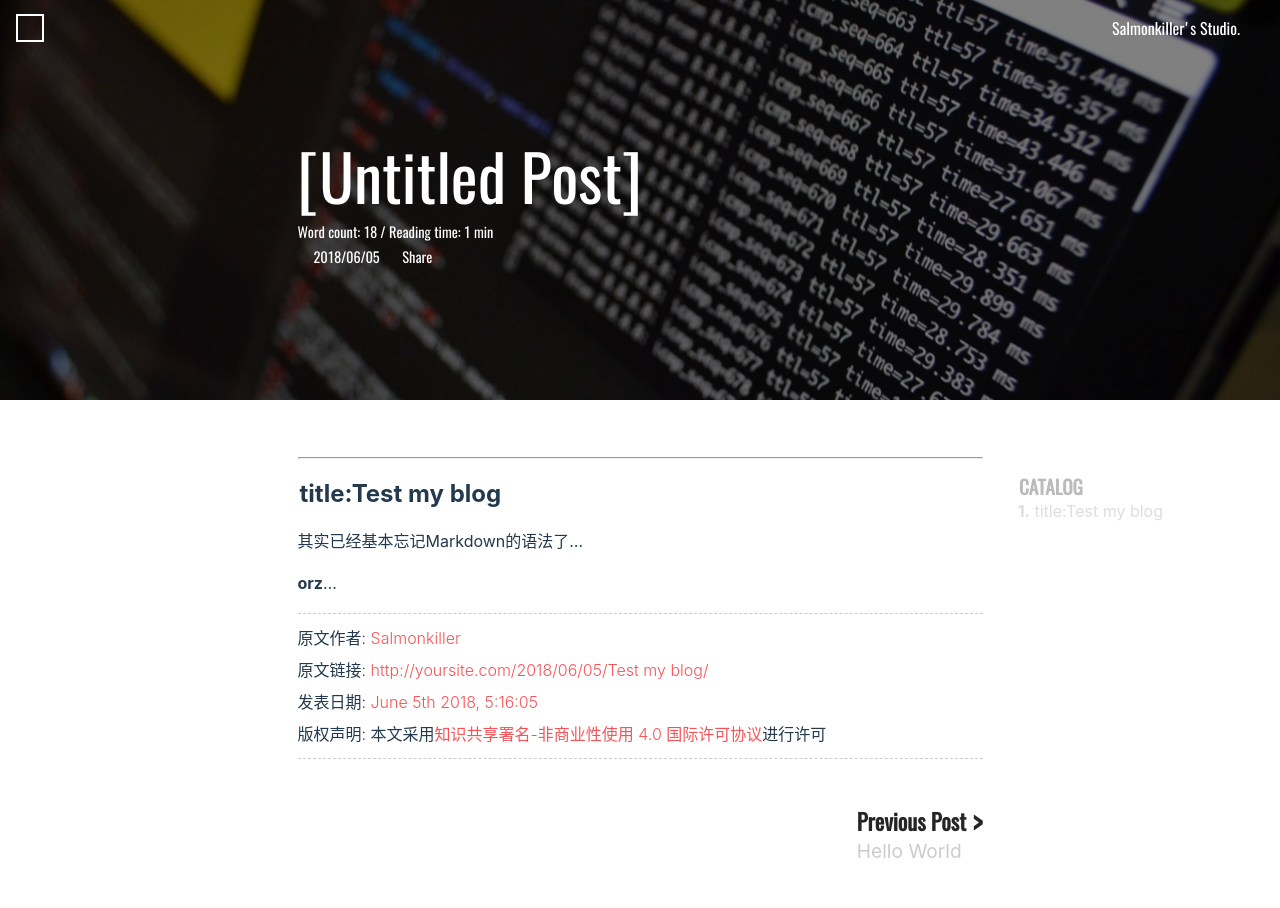
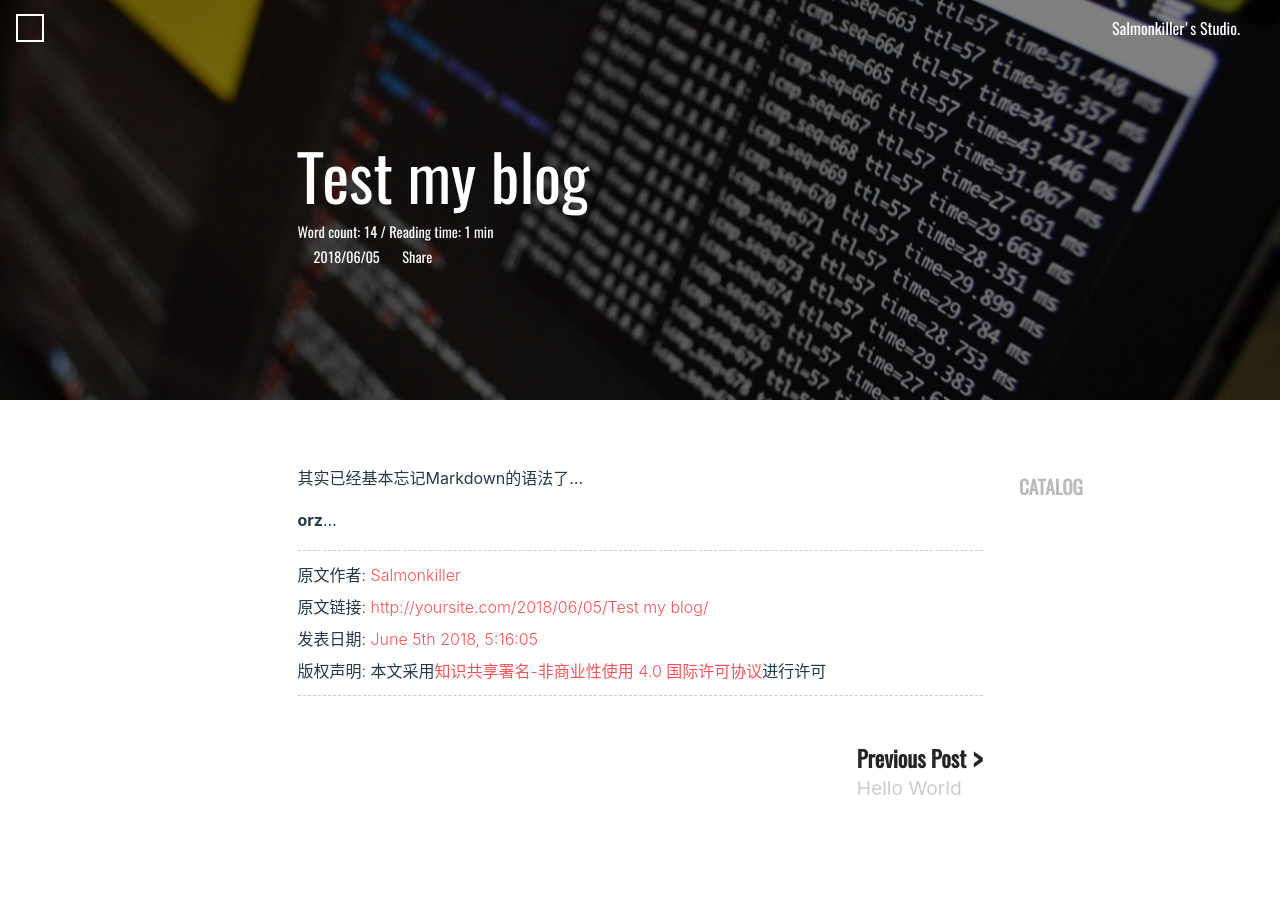
Before and after one commit to salmonkiller/salmonkiller.github.io, a plain HTML site: page 2018/06/05/Test my blog/index.html in a window 1280 px wide. Shown: the top 908 px of the page. Drawn offline with nearby package versions, Linux system fonts and the light colour scheme; a web font is replaced by a local one.

Commit message:
Site updated: 2018-06-05 17:56:22

```diff
--- a/2018/06/05/Test my blog/index.html
+++ b/2018/06/05/Test my blog/index.html
@@ -15,7 +15,7 @@
     <meta name="description" content="Just boring">
     <meta name="Cache-Control" content="no-cache">
     <meta http-equiv="X-UA-Compatible" content="IE=edge,chrome=1"/>
-    <title>Salmonkiller&#39;s Studio</title>
+    <title>Test my blog · Salmonkiller&#39;s Studio</title>
     <style type="text/css">
     @font-face {
         font-family: 'Oswald-Regular';
@@ -207,7 +207,7 @@
                 <a href="/" >Salmonkiller&#39;s Studio.</a>
             </div>
             <div class="post-title">
-                <a href="#" class="post-name"></a>
+                <a href="#" class="post-name">Test my blog</a>
             </div>
     </div>
 
@@ -239,7 +239,7 @@ height:50vh;
         <h1 class="intro-title">
             <!-- 主页  -->
 
-            [Untitled Post]
+            Test my blog
             <!-- 404 -->
 
         </h1>
@@ -258,7 +258,7 @@ height:50vh;
 
 
                     <div class="post-intro-read">
-                        <span>Word count: <span class="post-count">18</span> / Reading time: <span class="post-count">1 min</span></span>
+                        <span>Word count: <span class="post-count">14</span> / Reading time: <span class="post-count">1 min</span></span>
                     </div>
 
                 <div class="post-intro-meta">
@@ -381,8 +381,7 @@ height:50vh;
         <div class="container container-unloaded">
             <main class="main post-page">
     <article class="article-entry">
-        <hr>
-<h2 id="title-Test-my-blog"><a href="#title-Test-my-blog" class="headerlink" title="title:Test my blog"></a>title:Test my blog</h2><p>其实已经基本忘记Markdown的语法了…</p>
+        <p>其实已经基本忘记Markdown的语法了…</p>
 <p><strong>orz</strong>…</p>
 
     </article>
@@ -500,7 +499,7 @@ top:50vh;
         <div class="toc-catalog">
             <span class="iconfont-archer catalog-icon">&#xe613;</span><span>CATALOG</span>
         </div>
-        <ol class="toc"><li class="toc-item toc-level-2"><a class="toc-link" href="#title-Test-my-blog"><span class="toc-number">1.</span> <span class="toc-text">title:Test my blog</span></a></li></ol>
+
     </div>
 
     <div class="back-top iconfont-archer">&#xe639;</div>
@@ -543,7 +542,7 @@ top:50vh;
 
 
         <li class="archive-post-item">
-            <span class="archive-post-date">Invalid date</span><a class="archive-post-title" href= "/2018/06/04/hello-world/" >Hello World</a>
+            <span class="archive-post-date">Invalid date</span><a class="archive-post-title" href= "/2018/06/05/Test my blog/" >Test my blog</a>
         </li>
 
 
@@ -557,7 +556,7 @@ top:50vh;
 
 
         <li class="archive-post-item">
-            <span class="archive-post-date">Invalid date</span><a class="archive-post-title" href= "/2018/06/05/Test my blog/" >[Untitled Post]</a>
+            <span class="archive-post-date">Invalid date</span><a class="archive-post-title" href= "/2018/06/04/hello-world/" >Hello World</a>
         </li>
 
     </div>
--- a/content.json
+++ b/content.json
@@ -1 +1 @@
-{"meta":{"title":"Salmonkiller's blog","subtitle":"Nothing special","description":"Just boring","author":"Salmonkiller","url":"http://yoursite.com"},"posts":[{"title":"","date":"2018-06-05T09:16:05.915Z","path":"2018/06/05/Test my blog/","permalink":"http://yoursite.com/2018/06/05/Test my blog/","categories":[],"tags":[]},{"title":"Hello World","date":"2018-06-04T06:14:06.621Z","path":"2018/06/04/hello-world/","permalink":"http://yoursite.com/2018/06/04/hello-world/","categories":[],"tags":[]}]}
+{"meta":{"title":"Salmonkiller's blog","subtitle":"Nothing special","description":"Just boring","author":"Salmonkiller","url":"http://yoursite.com"},"posts":[{"title":"Test my blog","date":"2018-06-05T09:16:05.915Z","path":"2018/06/05/Test my blog/","permalink":"http://yoursite.com/2018/06/05/Test my blog/","categories":[],"tags":[]},{"title":"Hello World","date":"2018-06-04T06:14:06.621Z","path":"2018/06/04/hello-world/","permalink":"http://yoursite.com/2018/06/04/hello-world/","categories":[],"tags":[]}]}
```
Also changed, not shown: 2018/06/04/hello-world/index.html (+4 -4 lines), archives/index.html (+4 -5 lines), index.html (+4 -5 lines).
